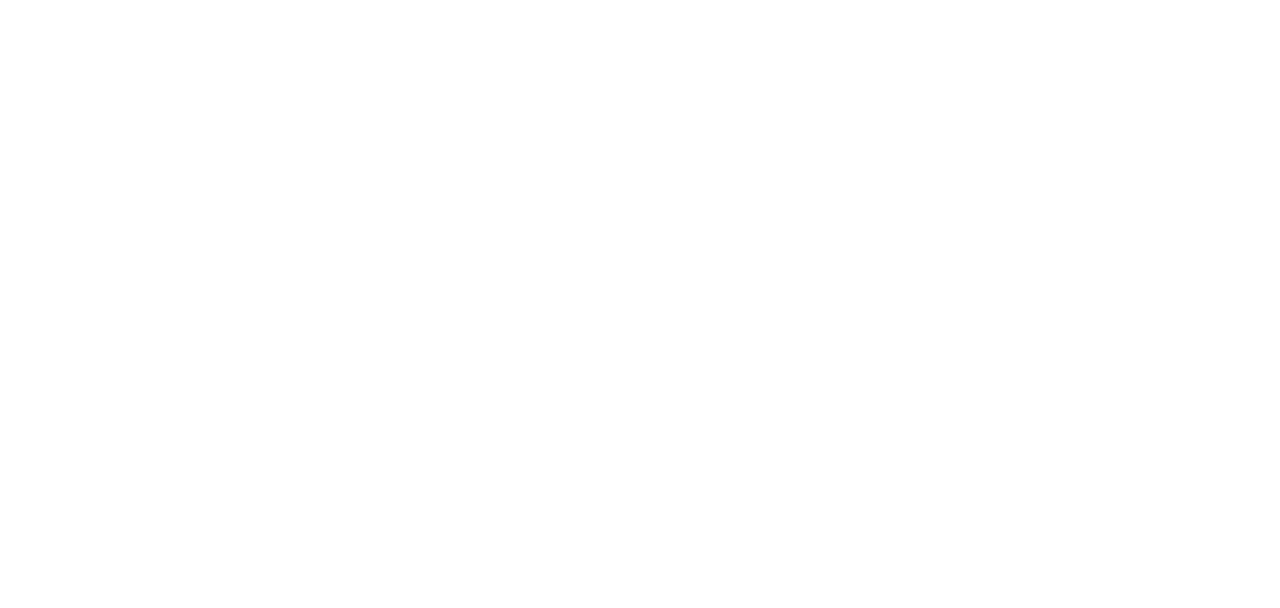
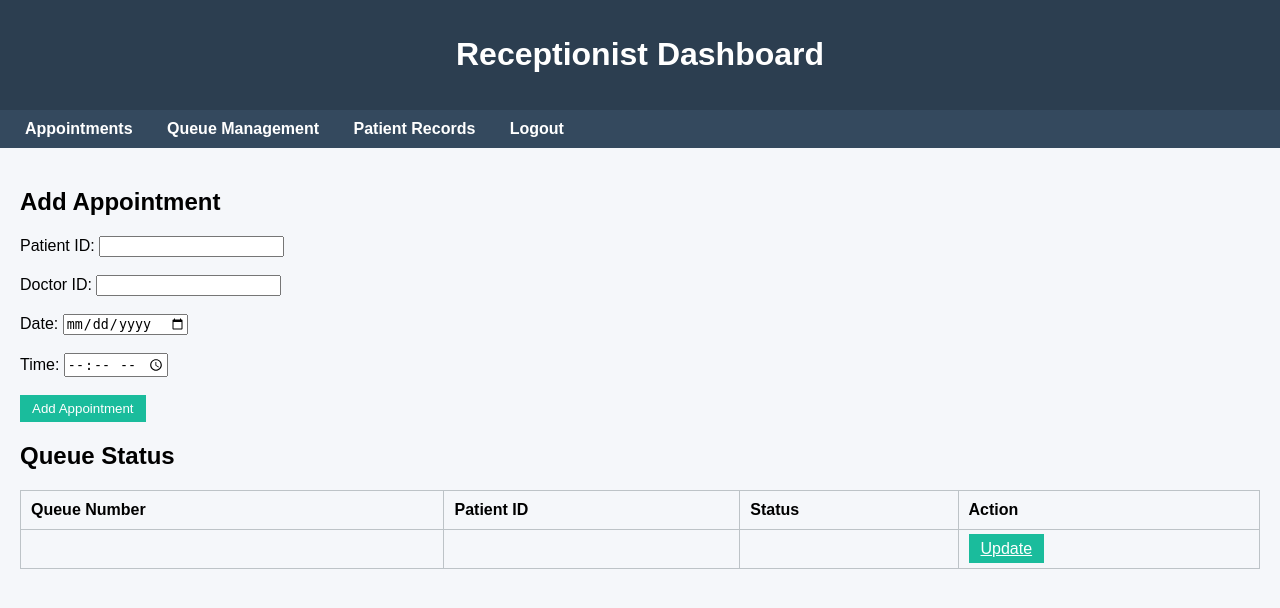
Before and after one commit to syiraazhari/db_group3_2026, a PHP site: page /receptionist.php in a window 1280 px wide. Before the commit the part shown is empty. Shown: the top 608 px of the page. Run offline with PHP 8.4, Linux system fonts and the light colour scheme; the visitor is signed in with stand-in values (Sample User, id 1); tables that the repository leaves empty or names only in its code hold one stand-in row (values such as "Sample post"); data that the repository does not hold is empty; a stand-in replaces the project's code that opens the database connection.

Commit message:
Update receptionist.php

```diff
--- a/Clinic-final project/receptionist.php
+++ b/Clinic-final project/receptionist.php
@@ -1,5 +1,93 @@
+<?php
+// receptionist.php
+session_start();
+include("db_connect.php"); // <-- your database connection file
+
+// Check if receptionist is logged in
+if(!isset($_SESSION['receptionistID'])){
+    header("Location: login.php");
+    exit();
+}
+
+// Handle new appointment form submission
+if($_SERVER['REQUEST_METHOD'] == 'POST' && isset($_POST['addAppointment'])){
+    $patientID = $_POST['patientID'];
+    $doctorID = $_POST['doctorID'];
+    $date = $_POST['appointmentDate'];
+    $time = $_POST['appointmentTime'];
+
+    $sql = "INSERT INTO appointment (PatientID, DoctorID, AppointmentDate, AppointmentTime, AppointmentStatus)
+            VALUES ('$patientID', '$doctorID', '$date', '$time', 'Pending')";
+    if(mysqli_query($conn, $sql)){
+        echo "<p style='color:green;'>Appointment added successfully!</p>";
+    } else {
+        echo "<p style='color:red;'>Error: " . mysqli_error($conn) . "</p>";
+    }
+}
+?>
+
 <!DOCTYPE html>
 <html>
+<head>
+    <title>Receptionist Dashboard</title>
+    <style>
+        body { font-family: Arial; background:#F5F7FA; margin:0; }
+        header { background:#2C3E50; color:white; padding:15px; text-align:center; }
+        nav { background:#34495E; padding:10px; }
+        nav a { color:white; margin:0 15px; text-decoration:none; font-weight:bold; }
+        nav a:hover { color:#1ABC9C; }
+        .container { padding:20px; }
+        table { width:100%; border-collapse:collapse; margin-top:15px; }
+        table, th, td { border:1px solid #BDC3C7; }
+        th, td { padding:10px; text-align:left; }
+        .btn { background:#1ABC9C; color:white; padding:6px 12px; border:none; cursor:pointer; }
+        .btn:hover { background:#16A085; }
+    </style>
+</head>
 <body>
+    <header>
+        <h1>Receptionist Dashboard</h1>
+    </header>
+    <nav>
+        <a href="receptionist.php">Appointments</a>
+        <a href="queue.php">Queue Management</a>
+        <a href="patient.php">Patient Records</a>
+        <a href="logout.php">Logout</a>
+    </nav>
+    <div class="container">
+        <h2>Add Appointment</h2>
+        <form method="POST">
+            <label>Patient ID:</label>
+            <input type="text" name="patientID" required><br><br>
+            <label>Doctor ID:</label>
+            <input type="text" name="doctorID" required><br><br>
+            <label>Date:</label>
+            <input type="date" name="appointmentDate" required><br><br>
+            <label>Time:</label>
+            <input type="time" name="appointmentTime" required><br><br>
+            <button type="submit" name="addAppointment" class="btn">Add Appointment</button>
+        </form>
+
+        <h2>Queue Status</h2>
+        <table>
+            <tr>
+                <th>Queue Number</th>
+                <th>Patient ID</th>
+                <th>Status</th>
+                <th>Action</th>
+            </tr>
+            <?php
+            $queueResult = mysqli_query($conn, "SELECT * FROM queue");
+            while($row = mysqli_fetch_assoc($queueResult)){
+                echo "<tr>
+                        <td>{$row['QueueNumber']}</td>
+                        <td>{$row['PatientID']}</td>
+                        <td>{$row['QueueStatus']}</td>
+                        <td><a href='updateQueue.php?id={$row['QueueID']}' class='btn'>Update</a></td>
+                      </tr>";
+            }
+            ?>
+        </table>
+    </div>
 </body>
 </html>
```
